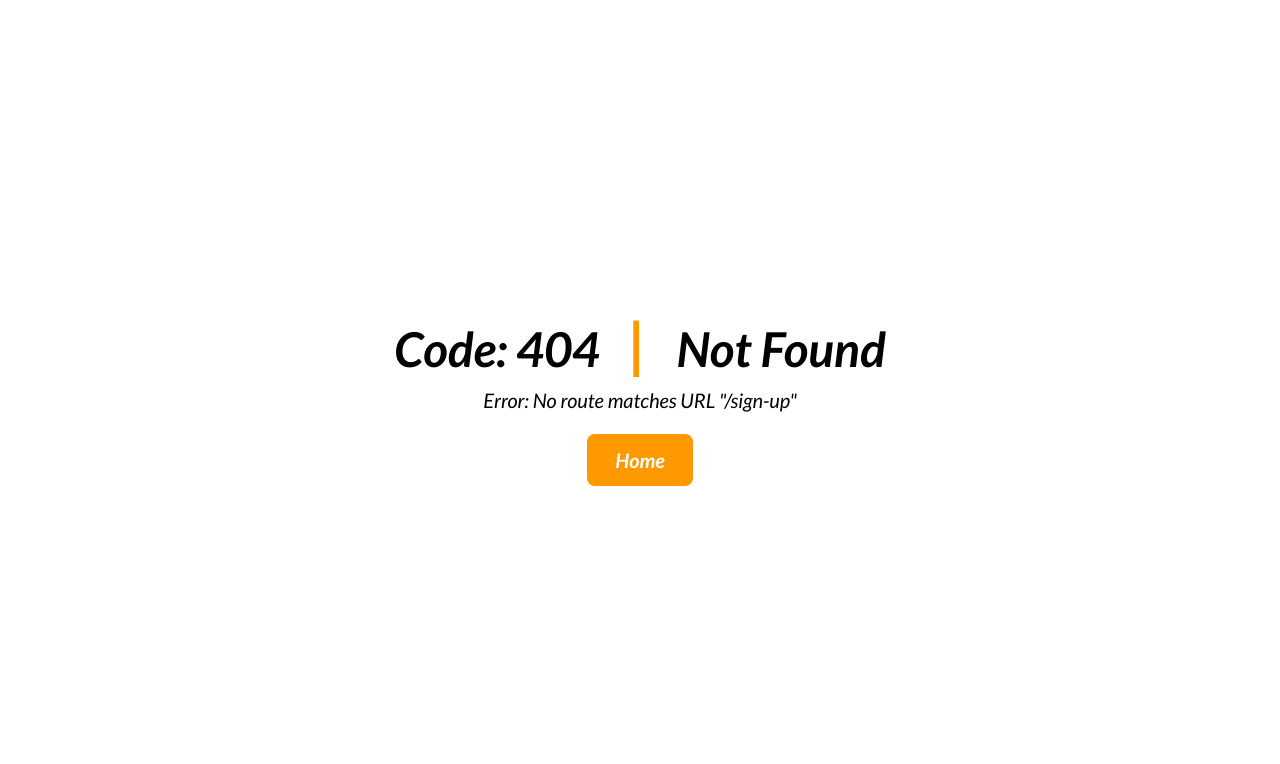
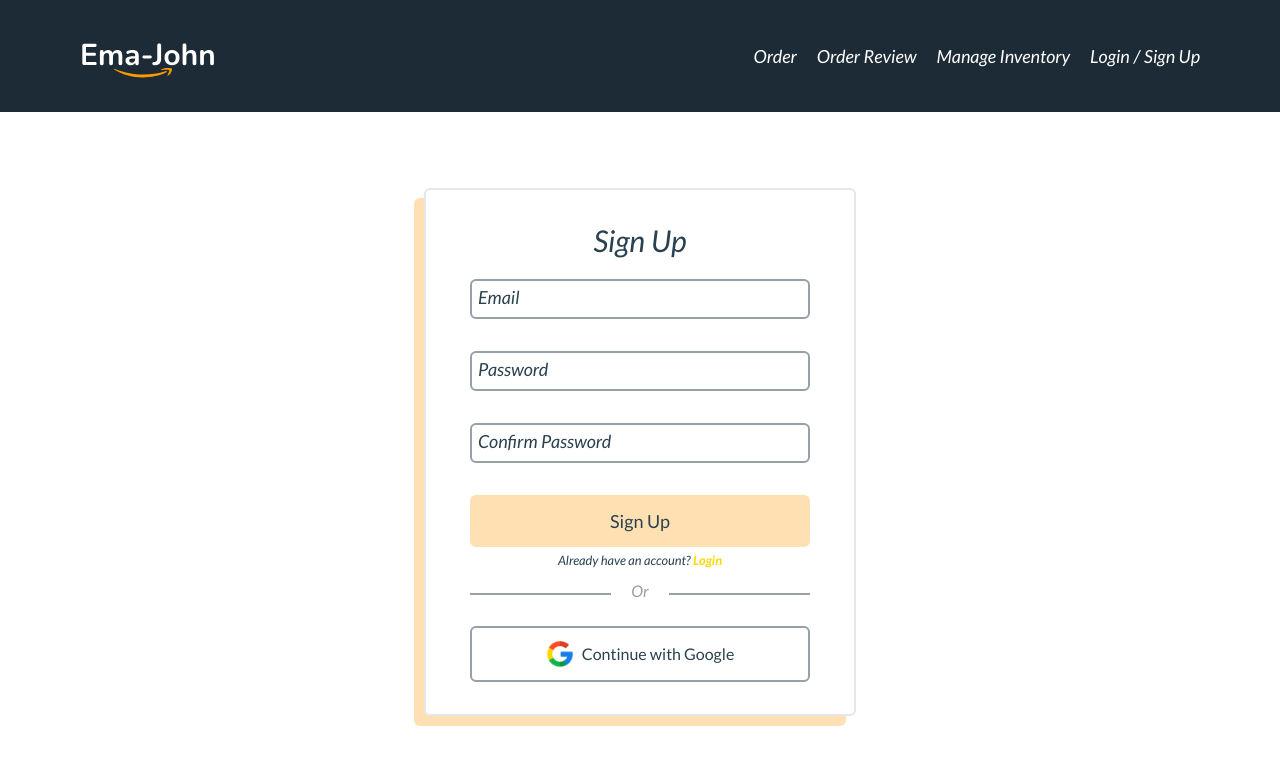
Before and after one commit to MohammadNaiem65/ema-john-client, a React (Vite) app: page /sign-up in a window 1280 px wide. Before the commit this address had no page. Shown: the top 764 px of the page. Built offline with nearby package versions, Linux system fonts and the light colour scheme.

Commit message:
created the sign up form with basic animation

```diff
--- a/package.json
+++ b/package.json
@@ -14,6 +14,7 @@
 		"@fortawesome/free-regular-svg-icons": "^6.4.0",
 		"@fortawesome/free-solid-svg-icons": "^6.4.0",
 		"@fortawesome/react-fontawesome": "^0.2.0",
+		"firebase": "^9.22.1",
 		"localforage": "^1.10.0",
 		"match-sorter": "^6.3.1",
 		"react": "^18.2.0",
--- a/src/components/Header/Header.jsx
+++ b/src/components/Header/Header.jsx
@@ -3,9 +3,9 @@ import Logo from "../../assets/images/Logo.svg";
 import { Link } from "react-router-dom";
 const Header = () => {
 	return (
-		<div className='bg-[#1C2B35] w-full h-28 text-white flex justify-between items-center px-20'>
+		<nav className='bg-[#1C2B35] w-full h-28 text-white flex justify-between items-center px-20'>
 			<img src={Logo} alt='' />
-			<div className='space-x-5 text-lg'>
+			<div className='space-x-5 text-lg flex'>
 				<Link className='hover:text-[#ff9900]' to='/'>
 					Order
 				</Link>
@@ -15,11 +15,17 @@ const Header = () => {
 				<Link className='hover:text-[#ff9900]' to='/inventory'>
 					Manage Inventory
 				</Link>
-				<Link className='hover:text-[#ff9900]' to='/login'>
-					Login
-				</Link>
+				<div className='space-x-1'>
+					<Link className='hover:text-[#ff9900]' to='/login'>
+						Login
+					</Link>
+					<span>/</span>
+					<Link className='hover:text-[#ff9900]' to='/sign-up'>
+						Sign Up
+					</Link>
+				</div>
 			</div>
-		</div>
+		</nav>
 	);
 };
 
--- a/src/components/Login/Login.jsx
+++ b/src/components/Login/Login.jsx
@@ -2,7 +2,7 @@ import React from "react";
 
 const Login = () => {
 	return (
-		<div>
+		<div className=''>
 			<h1>This is the login page</h1>
 		</div>
 	);
--- /dev/null
+++ b/src/components/SignUp/SignUp.jsx
@@ -0,0 +1,112 @@
+import React, { useState } from "react";
+import { Link } from "react-router-dom";
+import googleImage from "../../assets/images/google.png";
+
+const SignUp = () => {
+	const [emailBlur, setEmailBlur] = useState(true);
+	const [passwordBlur, setPasswordBlur] = useState(true);
+	const [confirmPasswordBlur, setConfirmPasswordBlur] = useState(true);
+
+	const handleBlur = (e) => {
+		if (e.target.value !== "") return;
+		else if (e.target.name === "email") setEmailBlur(!emailBlur);
+		else if (e.target.name === "password") setPasswordBlur(!passwordBlur);
+		else if (e.target.name === "confirm-password") {
+			setConfirmPasswordBlur(!confirmPasswordBlur);
+		}
+	};
+	return (
+		<div className='h-[85dvh] grid place-items-center'>
+			<div
+				className='w-[27rem] h-[33rem] text-[#2A414F] rounded-md border-2 bg-primary px-11 py-8 flex flex-col justify-between'
+				style={{ boxShadow: "-10px 10px #FFE0B3" }}>
+				<h1 className='text-3xl text-center'>Sign Up</h1>
+				{/* Main form container */}
+				<form className='space-y-8'>
+					<div className='form-control h-10 relative flex items-center'>
+						<label
+							htmlFor='email'
+							className={`ml-2 absolute ${
+								emailBlur ? "top-1 text-lg" : "-top-6"
+							} duration-300 z-0`}>
+							Email
+						</label>
+						<input
+							onFocus={handleBlur}
+							onBlur={handleBlur}
+							type='email'
+							name='email'
+							className='w-full h-full py-1 px-2 border-2 border-[#95A0A7] outline-none rounded-md z-10'
+							style={{ background: "none" }}
+							required
+						/>
+					</div>
+					<div className='form-control h-10 relative flex items-center'>
+						<label
+							htmlFor='password'
+							className={`ml-2 absolute ${
+								passwordBlur ? "top-1 text-lg" : "-top-6"
+							} duration-300 z-0`}>
+							Password
+						</label>
+						<input
+							onFocus={handleBlur}
+							onBlur={handleBlur}
+							type='password'
+							name='password'
+							className='w-full h-10 py-1 px-2 border-2 border-[#95A0A7] outline-none rounded-md z-10'
+							style={{ background: "none" }}
+							required
+						/>
+					</div>
+					<div className='form-control h-10 relative flex items-center'>
+						<label
+							htmlFor='confirm-password'
+							className={`ml-2 absolute ${
+								confirmPasswordBlur ? "top-1 text-lg" : "-top-6"
+							} duration-300 z-0`}>
+							Confirm Password
+						</label>
+						<input
+							onFocus={handleBlur}
+							onBlur={handleBlur}
+							type='confirm-password'
+							name='confirm-password'
+							className='w-full h-10 py-1 px-2 border-2 border-[#95A0A7] outline-none rounded-md z-10'
+							style={{ background: "none" }}
+							required
+						/>
+					</div>
+					<div>
+						<button
+							type='submit'
+							className='w-full p-3 bg-[#FFE0B3] text-lg rounded-md hover:bg-[hsl(36,100%,65%)]'>
+							Sign Up
+						</button>
+						<p className='text-center'>
+							<small>
+								Already have an account?{" "}
+								<Link
+									to={"/login"}
+									className='font-semibold text-[#FFD700] hover:text-[hsl(36,100%,65%)]'>
+									Login
+								</Link>
+							</small>
+						</p>
+					</div>
+				</form>
+				<div>
+					<div className='h-3 flex justify-center border-t-2 border-t-[#95A0A7] relative'>
+						<p className='px-5 text-[#95A0A7] absolute -top-4 bg-white'>Or</p>
+					</div>
+				</div>
+				<button className='w-full p-3 border-2 border-[#95A0A7] flex justify-center items-center rounded-md'>
+					<img src={googleImage} alt='Goggle image' className='w-7 mr-2' />{" "}
+					Continue with Google
+				</button>
+			</div>
+		</div>
+	);
+};
+
+export default SignUp;
--- /dev/null
+++ b/src/firebase/firebase.init.js
@@ -0,0 +1,17 @@
+// Import the functions you need from the SDKs you need
+import { initializeApp } from "firebase/app";
+// TODO: Add SDKs for Firebase products that you want to use
+// https://firebase.google.com/docs/web/setup#available-libraries
+
+// Your web app's Firebase configuration
+const firebaseConfig = {
+	apiKey: "AIzaSyD1gdd3hzSYI5hzRBEgV71803OCUUvCstI",
+	authDomain: "ema-john-ba8ce.firebaseapp.com",
+	projectId: "ema-john-ba8ce",
+	storageBucket: "ema-john-ba8ce.appspot.com",
+	messagingSenderId: "524718433926",
+	appId: "1:524718433926:web:d66164edbd5545c6621307",
+};
+
+// Initialize Firebase
+export const app = initializeApp(firebaseConfig);
--- a/src/index.css
+++ b/src/index.css
@@ -3,7 +3,8 @@
 @tailwind components;
 @tailwind utilities;
 
-body {
+body,
+input {
     font-family: 'Lato', sans-serif;
     font-style: italic;
 }
--- a/src/main.jsx
+++ b/src/main.jsx
@@ -8,6 +8,7 @@ import Login from "./components/Login/Login.jsx";
 import Inventory from "./components/Inventory/Inventory.jsx";
 import Shop from "./components/Shop/Shop.jsx";
 import ErrorPage from "./components/ErrorPage/ErrorPage.jsx";
+import SignUp from "./components/SignUp/SignUp.jsx";
 
 const routes = createBrowserRouter([
 	{
@@ -38,6 +39,10 @@ const routes = createBrowserRouter([
 				path: "/login",
 				element: <Login />,
 			},
+			{
+				path: "/sign-up",
+				element: <SignUp />,
+			},
 		],
 	},
 ]);
```
Also changed, not shown: src/assets/images/google.png (added), 1 other file (tests, documents, lock files or other folders).
